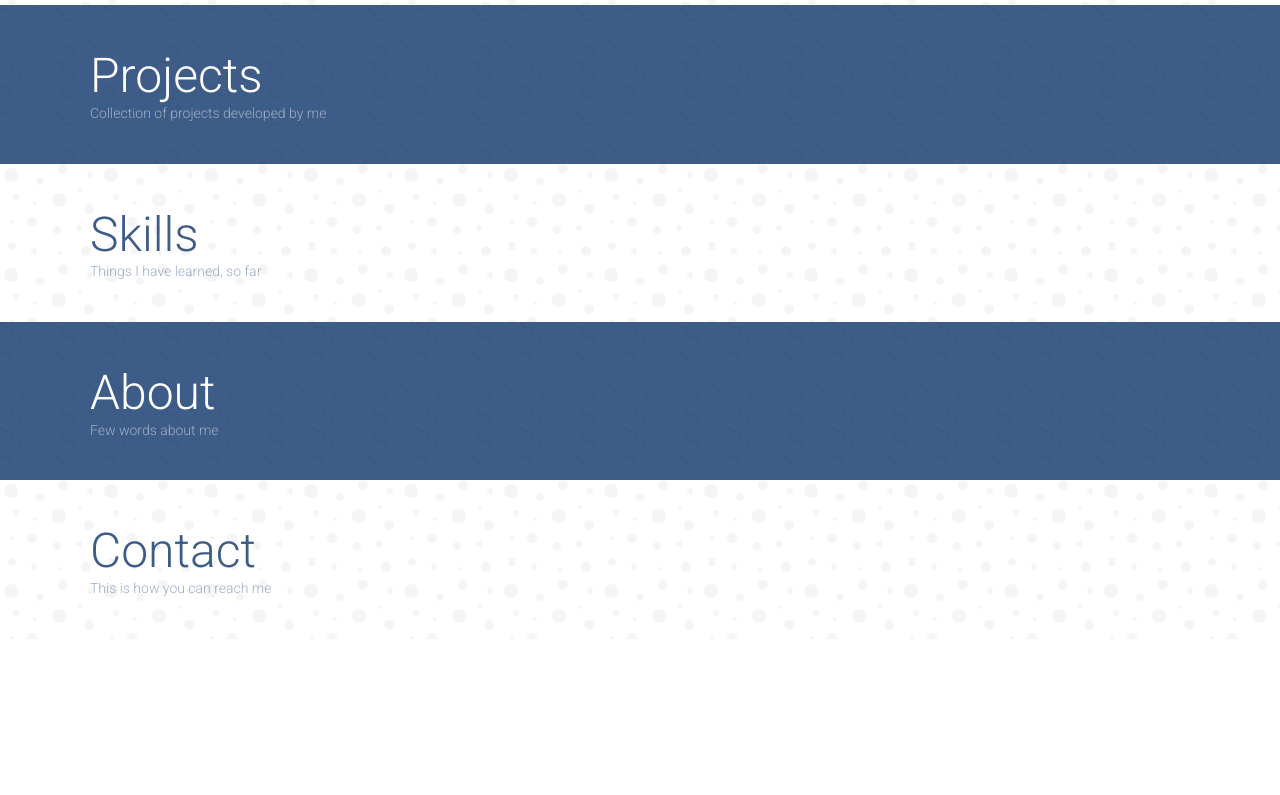
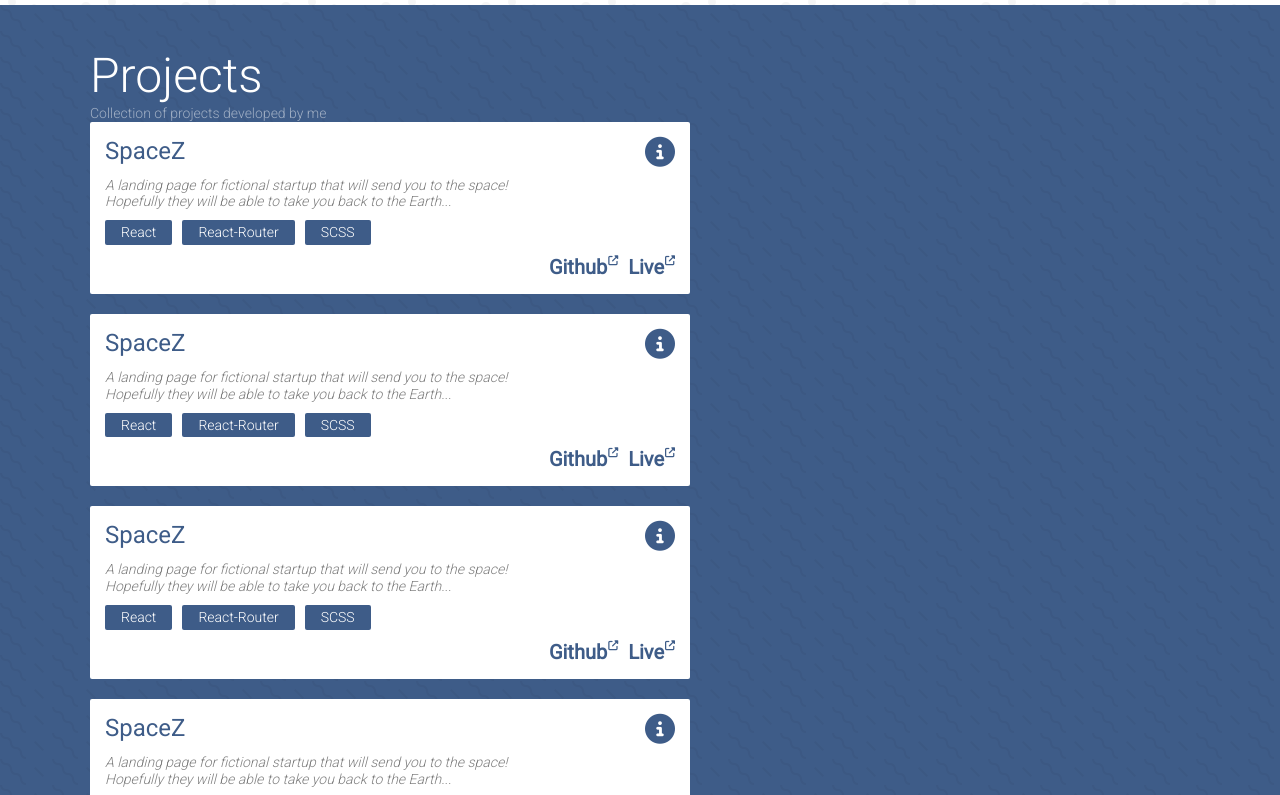
Before and after one commit to jangsoori/Portfolio-redesign, a React app: page / in a window 1280 px wide. Shown: the part 880-1675 px from the top of the page. Before the commit the page ends 1519 px from the top, so only its background shows below. Built offline with nearby package versions, Linux system fonts and the light colour scheme.

Commit message:
Added projects

```diff
--- /dev/null
+++ b/src/Components/Sections/ProjectItem.js
@@ -0,0 +1,116 @@
+import React from "react";
+import styled from "styled-components";
+
+const StyledProjectItem = styled.li`
+  padding: 1.5rem;
+  display: grid;
+  grid-template-rows: repeat(4, auto);
+  background: white;
+  ${"" /* max-width: 60rem; */}
+  border-radius: 2px;
+  gap: 1rem;
+`;
+
+//Layout
+const ProjectHeader = styled.header`
+  grid-row: 1/2;
+  display: flex;
+  justify-content: space-between;
+`;
+
+//Elements
+//Header
+const ProjectTitle = styled.h2`
+  color: ${({ theme }) => theme.colors.primary};
+  font-size: 2.4rem;
+  font-weight: 500;
+`;
+const ProjectInfoBtn = styled.i`
+  color: ${({ theme }) => theme.colors.primary};
+  font-size: 3rem;
+  cursor: pointer;
+`;
+
+//Description
+const ProjectDesc = styled.p`
+  font-style: italic;
+  font-weight: 300;
+  font-size: 1.4rem;
+  opacity: 0.5;
+  width: 80%;
+`;
+
+//Stack
+const ProjectStack = styled.ul`
+  display: grid;
+  grid-template-columns: repeat(
+    ${({ numberOfItems }) => numberOfItems},
+    max-content
+  );
+  gap: 1rem;
+`;
+const ProjectStackItem = styled.li`
+  background: ${({ theme }) => theme.colors.primary};
+  padding: 0.4rem 1.6rem;
+  font-weight: 300;
+  font-size: 1.4rem;
+  color: white;
+  border-radius: 2px;
+  text-align: center;
+`;
+
+//External Links
+
+const ProjectLinks = styled.ul`
+  display: grid;
+  grid-template-columns: auto auto;
+  justify-self: end;
+  gap: 1rem;
+`;
+const ProjectLinksItem = styled.li`
+  font-weight: bold;
+  font-size: 2rem;
+  color: ${({ theme }) => theme.colors.primary};
+`;
+
+const ProjectLink = styled.a`
+  display: grid;
+  grid-template-columns: 1fr auto;
+  gap: 0.1rem;
+  cursor: pointer;
+
+  i {
+    font-size: 1rem;
+  }
+`;
+const renderStack = (stack) =>
+  stack.map((item) => <ProjectStackItem>{item}</ProjectStackItem>);
+export default function ProjectItem(props) {
+  const { name, desc, stack, links } = props.project;
+  return (
+    <StyledProjectItem>
+      <ProjectHeader>
+        <ProjectTitle>{name}</ProjectTitle>
+        <ProjectInfoBtn className="fas fa-info-circle"></ProjectInfoBtn>
+      </ProjectHeader>
+      <ProjectDesc>{desc}</ProjectDesc>
+      <ProjectStack numberOfItems={stack.length}>
+        {renderStack(stack)}
+      </ProjectStack>
+      <ProjectLinks>
+        <ProjectLinksItem>
+          <ProjectLink href={links.git} target="_blank" rel="noopener">
+            Github<i class="fas fa-external-link-alt"></i>
+          </ProjectLink>
+        </ProjectLinksItem>
+        <ProjectLinksItem>
+          <ProjectLink href={links.live} target="_blank" rel="noopener">
+            Live<i class="fas fa-external-link-alt"></i>
+          </ProjectLink>
+        </ProjectLinksItem>
+      </ProjectLinks>
+    </StyledProjectItem>
+  );
+}
+
+//TODO - On ProjectInfoBtn show modal with images / gifs / mobile version images
--- a/src/Components/Sections/Projects.js
+++ b/src/Components/Sections/Projects.js
@@ -6,8 +6,10 @@ import {
   SectionSubtitle,
   StyledSectionContent,
 } from "../styled/SectionHeader";
+import { Container, SectionWrapper } from "../styled/Container";
+import ProjectsList from "./ProjectsList";
 
-import { Container, SectionWrapper } from "../styled/Container";
+const StyledProjectsContent = styled.section``;
 
 export default function Projects() {
   return (
@@ -20,6 +22,9 @@ export default function Projects() {
               Collection of projects developed by me
             </SectionSubtitle>
           </SectionHeader>
+          <StyledProjectsContent>
+            <ProjectsList />
+          </StyledProjectsContent>
         </StyledSectionContent>
       </Container>
     </SectionWrapper>
--- /dev/null
+++ b/src/Components/Sections/ProjectsList.js
@@ -0,0 +1,59 @@
+import React from "react";
+import styled from "styled-components";
+import ProjectItem from "./ProjectItem";
+
+const projects = [
+  {
+    name: "SpaceZ",
+    desc:
+      "A landing page for fictional startup that will send you to the space! Hopefully they will be able to take you back to the Earth...",
+    stack: ["React", "React-Router", "SCSS"],
+    links: {
+      git: "https://github.com/jangsoori/spacez",
+      live: "https://spacez.web.app/",
+    },
+  },
+  {
+    name: "SpaceZ",
+    desc:
+      "A landing page for fictional startup that will send you to the space! Hopefully they will be able to take you back to the Earth...",
+    stack: ["React", "React-Router", "SCSS"],
+    links: {
+      git: "https://github.com/jangsoori/spacez",
+      live: "https://spacez.web.app/",
+    },
+  },
+  {
+    name: "SpaceZ",
+    desc:
+      "A landing page for fictional startup that will send you to the space! Hopefully they will be able to take you back to the Earth...",
+    stack: ["React", "React-Router", "SCSS"],
+    links: {
+      git: "https://github.com/jangsoori/spacez",
+      live: "https://spacez.web.app/",
+    },
+  },
+  {
+    name: "SpaceZ",
+    desc:
+      "A landing page for fictional startup that will send you to the space! Hopefully they will be able to take you back to the Earth...",
+    stack: ["React", "React-Router", "SCSS"],
+    links: {
+      git: "https://github.com/jangsoori/spacez",
+      live: "https://spacez.web.app/",
+    },
+  },
+];
+
+const StyledProjectsList = styled.ul`
+  display: grid;
+  grid-template-columns: repeat(auto-fit, minmax(300px, 600px));
+  justify-content: left;
+  gap: 2rem;
+`;
+
+const renderItems = (list) =>
+  list.map((item) => <ProjectItem project={item} />);
+export default function ProjectsList() {
+  return <StyledProjectsList>{renderItems(projects)}</StyledProjectsList>;
+}
```
